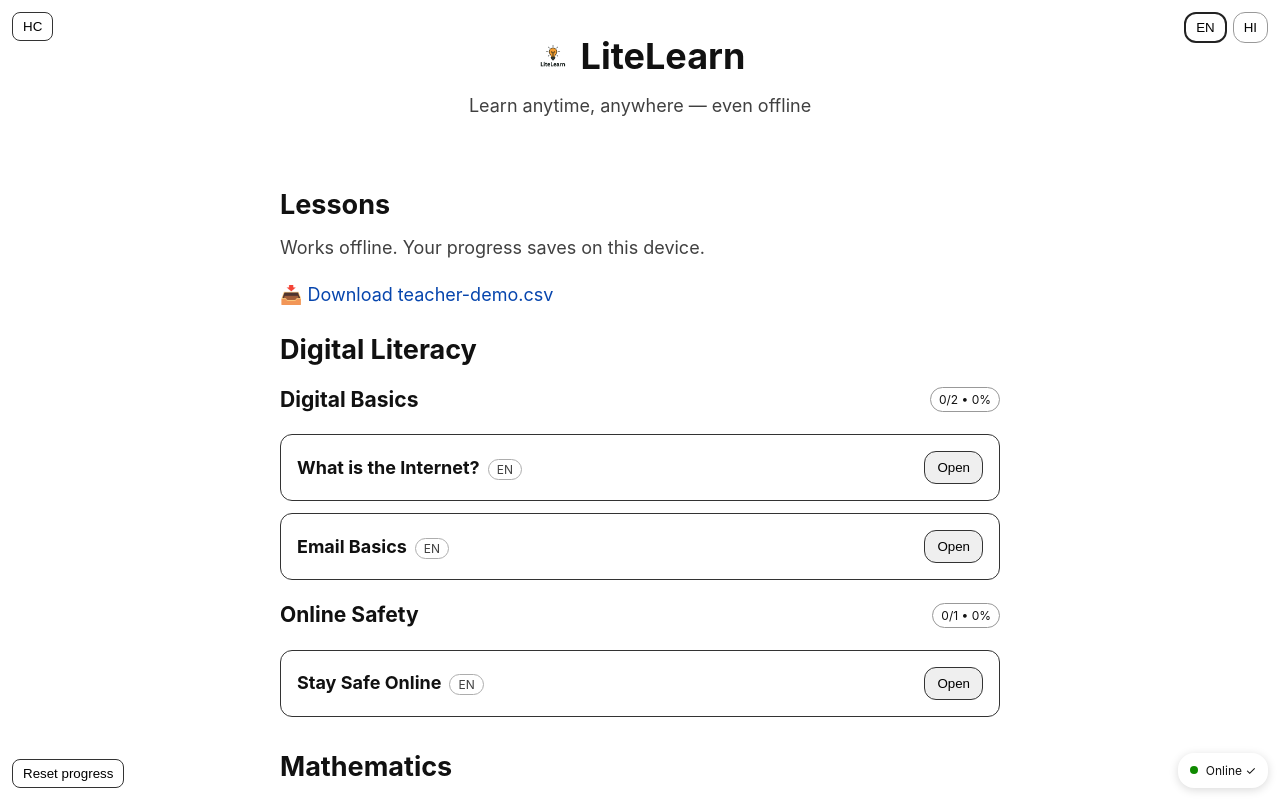
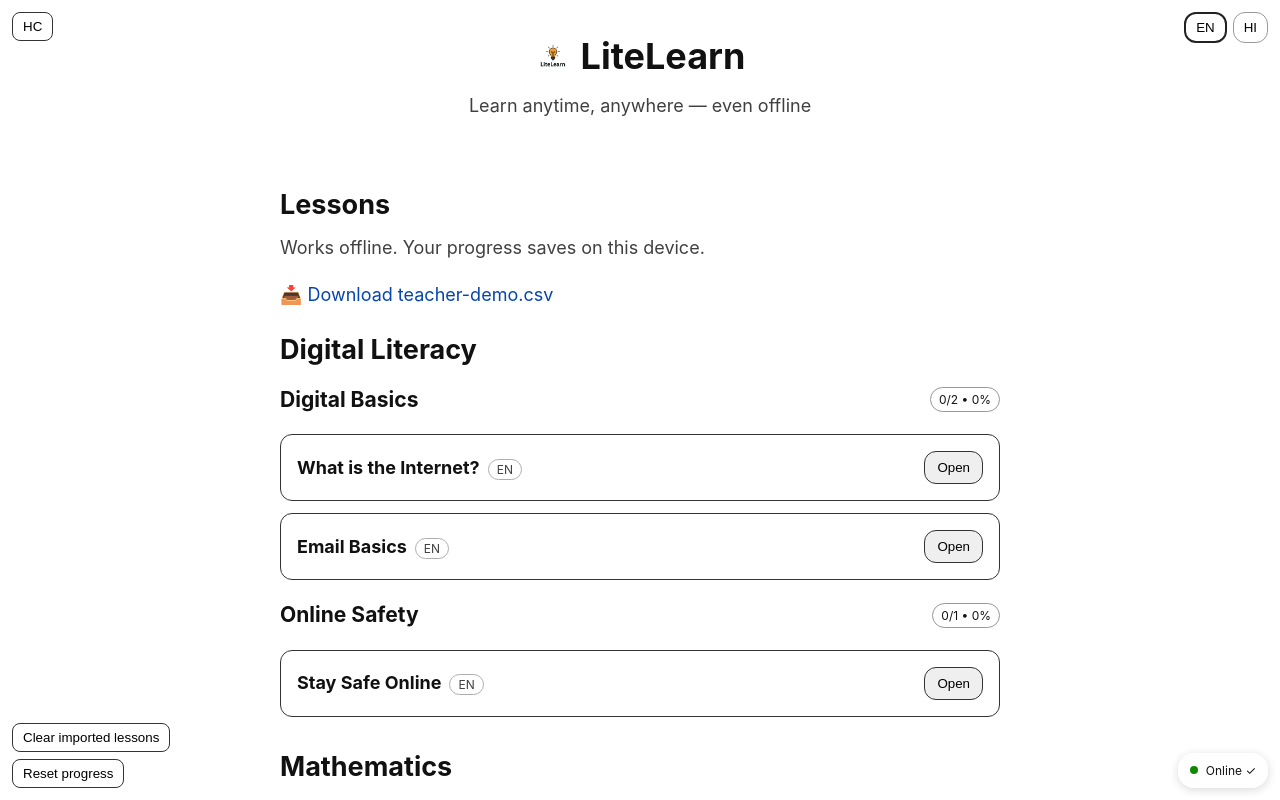
Before and after one commit to SartajVirdi/LiteLearn, a React (Create React App) app in the folder litelearn/: page / in a window 1280 px wide. Shown: the top 800 px of the page. Built offline with nearby package versions, Linux system fonts and the light colour scheme.

Commit message:
feat: add ClearImportedLessons button (removes cached teacher uploads)

```diff
--- a/litelearn/src/App.js
+++ b/litelearn/src/App.js
@@ -7,6 +7,7 @@ import LessonView from "./components/LessonView";
 import OfflineBadge from "./components/OfflineBadge";
 import HighContrastToggle from "./components/HighContrastToggle";
 import SkipToContent from "./components/SkipToContent";
+import ClearImportedLessons from "./components/ClearImportedLessons";
 import ResetProgress from "./components/ResetProgress";
 
 export default function App() {
@@ -44,6 +45,7 @@ export default function App() {
       </main>
 
       <OfflineBadge />
+      <ClearImportedLessons />
       <ResetProgress />
 
       <footer style={{ textAlign: "center", opacity: 0.6, fontSize: 12, padding: 24 }}>
--- /dev/null
+++ b/litelearn/src/components/ClearImportedLessons.js
@@ -0,0 +1,30 @@
+import React from "react";
+
+export default function ClearImportedLessons() {
+  const handleClear = () => {
+    if (!window.confirm("Remove imported lessons? The app will reload and keep pack content.")) return;
+    localStorage.removeItem("litelearn_lessons");
+    window.location.reload();
+  };
+
+  return (
+    <button
+      onClick={handleClear}
+      aria-label="Clear imported lessons"
+      title="Clear imported lessons"
+      style={{
+        position: "fixed",
+        bottom: 48,         // stacked above ResetProgress (which is at 12)
+        left: 12,
+        zIndex: 1000,
+        padding: "6px 10px",
+        borderRadius: 8,
+        border: "1px solid #333",
+        background: "#fff",
+        cursor: "pointer"
+      }}
+    >
+      Clear imported lessons
+    </button>
+  );
+}
```
